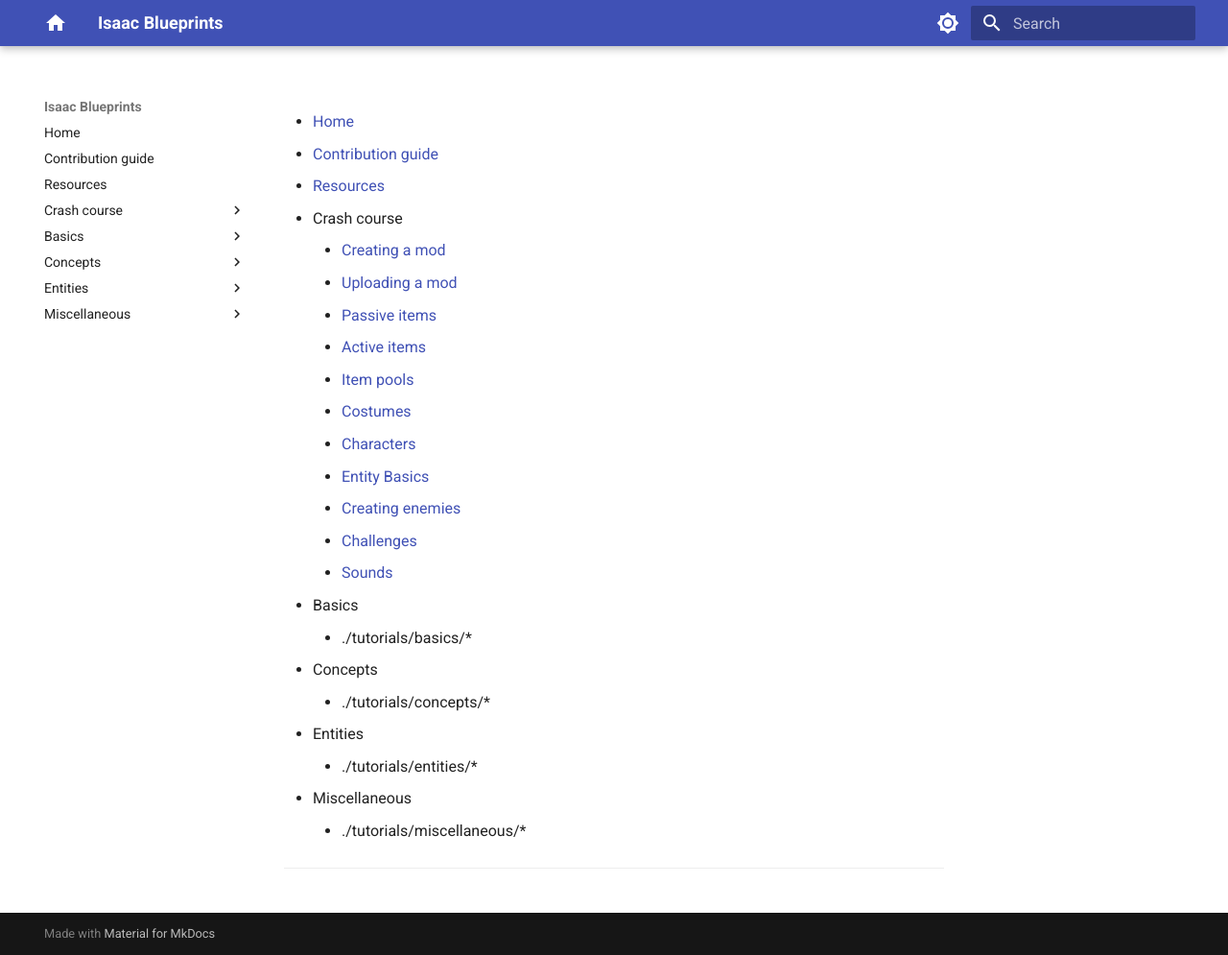
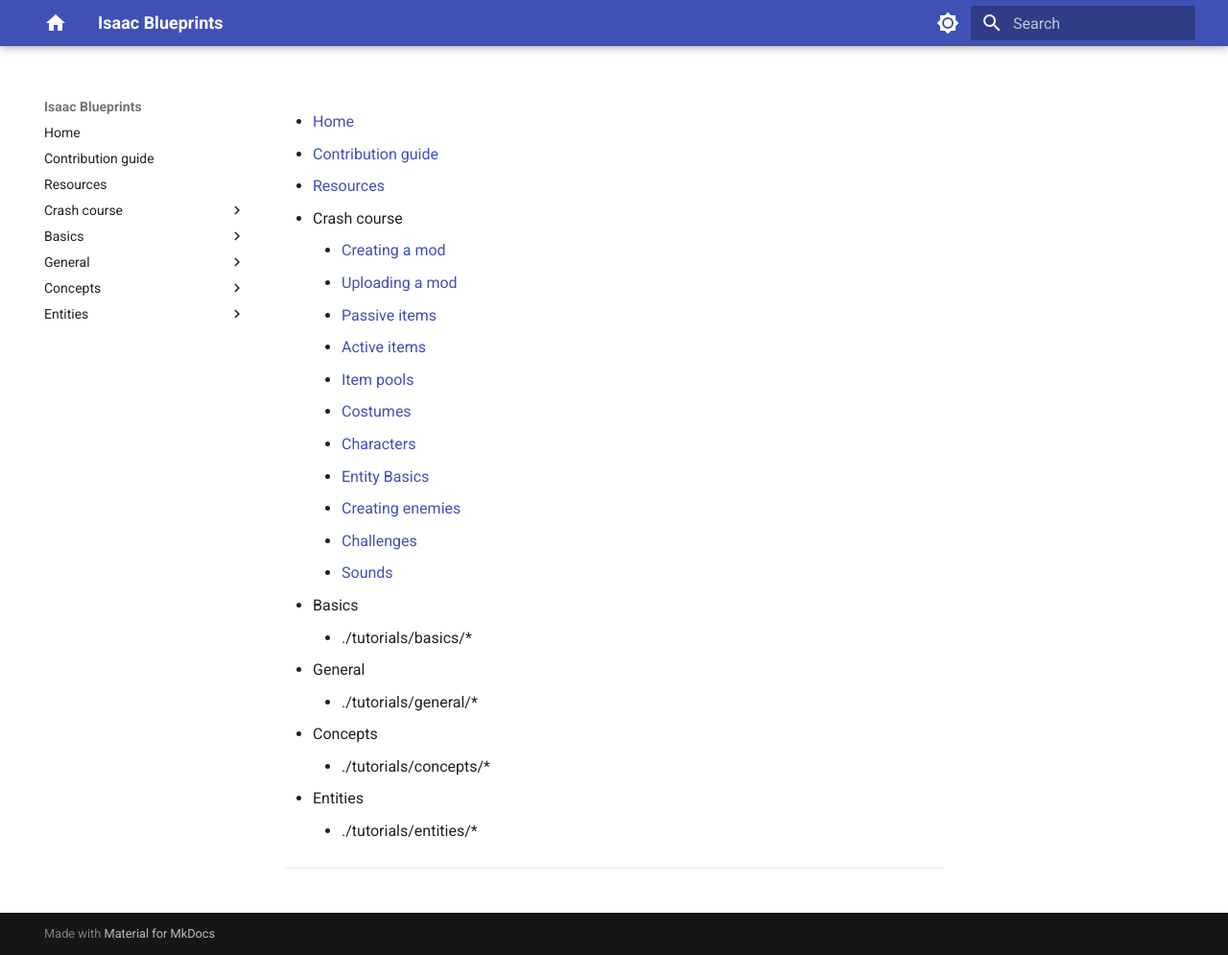
Before and after one commit to catinsurance/IsaacBlueprints, an MkDocs documentation site: the page built from docs/navigation.md, in a window 1280 px wide and 995 px high. Shown: the whole window at 96% size. Built offline with MkDocs 1.6.1 and Material for MkDocs 9.7.7, drawn with Linux system fonts in a browser that asks for light colours.

Commit message:
Setup redirects and rename miscellaneous category

```diff
--- a/docs/navigation.md
+++ b/docs/navigation.md
@@ -19,9 +19,9 @@
     - [Sounds](./tutorials/crash_course/sound_effects.md)
 - Basics
     - ./tutorials/basics/*
+- General
+    - ./tutorials/general/*
 - Concepts
     - ./tutorials/concepts/*
 - Entities
     - ./tutorials/entities/*
-- Miscellaneous
-    - ./tutorials/miscellaneous/*
--- a/mkdocs.yml
+++ b/mkdocs.yml
@@ -74,3 +74,8 @@
         - Repentance
         - Repentance+
         - REPENTOGON
+  - redirects:
+      redirect_maps:
+        'tutorials/miscellaneous/controller_input.md': 'tutorials/general/controller_input.md'
+        'tutorials/miscellaneous/making_rooms.md': 'tutorials/general/making_rooms.md'
+        'tutorials/miscellaneous/temporary_effects.md': 'tutorials/general/temporary_effects.md'
--- a/requirements.txt
+++ b/requirements.txt
@@ -4,3 +4,4 @@
 mkdocs-git-revision-date-localized-plugin
 mkdocs-literate-nav
 mkdocs-include-markdown-plugin
+mkdocs-redirects
```
Also changed, not shown: docs/tutorials/general/controller_input.md (renamed from docs/tutorials/miscellaneous/controller_input.md), docs/tutorials/general/making_rooms.md (renamed from docs/tutorials/miscellaneous/making_rooms.md), docs/tutorials/general/temporary_effects.md (renamed from docs/tutorials/miscellaneous/temporary_effects.md).
